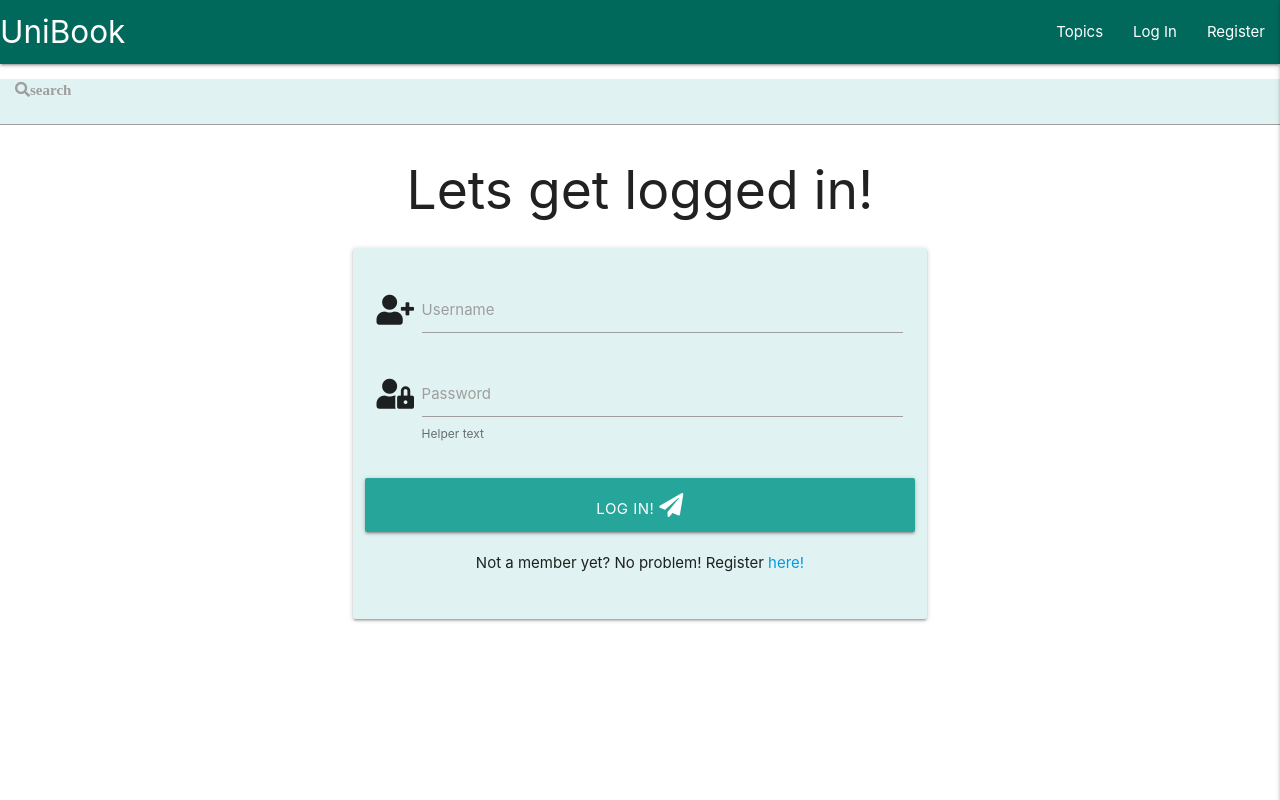
After one commit to byrnelorcan/MS3-UniBook, a Flask app: page /login in a window 1280 px wide. The commit adds this page. Run offline with Flask 2, Linux system fonts and the light colour scheme; some libraries are stand-ins or nearby versions.

Commit message:
login function

```diff
--- a/app.py
+++ b/app.py
@@ -51,6 +51,32 @@ def register():
     return render_template("register.html")
 
 
+@app.route("/login", methods=["GET", "POST"])
+def login():
+    if request.method == "POST":
+        # check if username is in database
+        existing_user = mongo.db.users.find_one(
+            {"username": request.form.get("username").lower()})
+
+        if existing_user:
+            # ensure password is the same
+            if check_password_hash(
+                existing_user["password"], request.form.get("password")):
+                session["user"] = request.form.get("username").lower()
+                flash("Welcome, {}".format(request.form.get("username")))
+            else:
+                # incorrect password
+                flash("Oops! Thats the wrong Username or Password!")
+                return redirect(url_for("login"))
+
+        else:
+            # no username found
+            flash("Oops! Thats the wrong Username or Password!")
+            return redirect(url_for("login"))
+
+    return render_template("login.html")
+
+
 if __name__ == "__main__":
     app.run(host=os.environ.get("IP"),
             port=int(os.environ.get("PORT")),
--- a/templates/base.html
+++ b/templates/base.html
@@ -22,7 +22,7 @@
               <a href="#" data-target="mobile-demo" class="sidenav-trigger right"><i class="fa fa-bars"></i></a>
               <ul class="right hide-on-med-and-down">
                 <li><a href="#">Topics</a></li>
-                <li><a href="#">Log In</a></li>
+                <li><a href="{{ url_for('login') }}">Log In</a></li>
                 <li><a href="{{ url_for('register') }}">Register</a></li>
 
               </ul>
@@ -34,7 +34,7 @@
                     <h3 class="center-align dark-teal-text">UniBook</h3>
                 </li>
                 <li><a href="#">Topics</a></li>
-                <li><a href="#">Log In</a></li>
+                <li><a href="{{ url_for('login') }}">Log In</a></li>
                 <li><a href="{{ url_for('register') }}">Register</a></li>
           </ul>
     </header>
--- /dev/null
+++ b/templates/login.html
@@ -0,0 +1,40 @@
+{% extends "base.html" %}
+{% block content %}
+
+<h2 class="center-align">
+    <span>Lets get logged in!</span>
+</h2>
+
+<div class="row">
+    <form class="col s12 m8 offset-m2" method="POST" action="{{ url_for('login') }}">
+      <div class="card-panel teal lighten-5">
+        <div class="row">
+            <div class="input-field col s12">
+                <i class="fas fa-user-plus prefix text-darken"></i>
+                <input id="username" name="username" type="text" class="validate"
+                minlength="5" maxlength="15" pattern="^[a-zA-Z0-9]{5,15}$" required>
+                <label for="username">Username</label>
+            </div>
+            <div class="input-field col s12">
+                <i class="fas fa-user-lock prefix text-darken"></i>
+                <input id="password" name="password" type="password" class="validate"
+                minlength="5" maxlength="15" pattern="^[a-zA-Z0-9]{5,15}$" required>
+                <label for="password">Password</label>
+                <span class="helper-text" data-error="wrong" data-success="right">Helper text</span>
+              </div>
+          </div>
+          <div class="row">
+            <button class="btn-large waves-effect waves-light col s12 modal-trigger" type="submit" name="action" data-target="modal1">Log In!
+                <i class="fas fa-paper-plane"></i>
+            </button>
+          </div>
+          <div class="row center-align">
+              <span>
+                  Not a member yet? No problem! Register <a href="{{ url_for('register') }}">here!</a>
+              </span>
+          </div>
+      </div>
+    </form>
+  </div>
+
+  {% endblock %}
--- a/templates/register.html
+++ b/templates/register.html
@@ -58,7 +58,7 @@
           </div>
           <div class="row center-align">
               <span>
-                  Already a member? Awesome! Log in <a href="">here!</a>
+                  Already a member? Awesome! Log in <a href="{{ url_for('login') }}">here!</a>
               </span>
           </div>
       </div>
```
